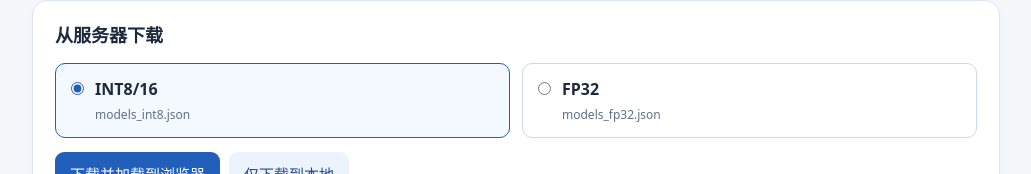
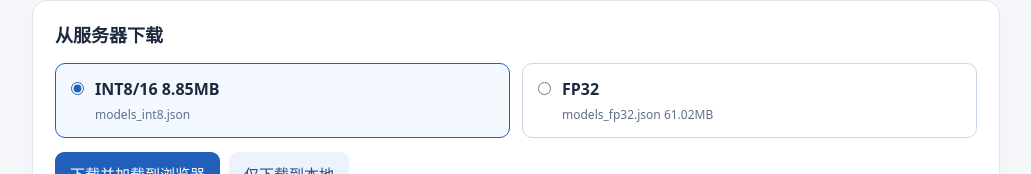
Before and after one commit to iqonli/nszgrm-demo, a plain HTML site: page index.html in a window 1280 px wide. Shown: the part 117-291 px from the top of the page, without its empty margins (124-1155 px from the left). Drawn offline with Linux system fonts and the light colour scheme.

Commit message:
Update index.html

```diff
--- a/index.html
+++ b/index.html
@@ -86,8 +86,8 @@ tr.raw-fusion td{font-weight:750;background:#f7faff}
   <div class="card-part">
     <h2>从服务器下载</h2>
     <div class="pick">
-      <label><input type="radio" name="variant" value="quant" checked><span><strong>INT8/16</strong><small>models_int8.json</small></span></label>
-      <label><input type="radio" name="variant" value="fp32"><span><strong>FP32</strong><small>models_fp32.json</small></span></label>
+      <label><input type="radio" name="variant" value="quant" checked><span><strong>INT8/16 8.85MB</strong><small>models_int8.json</small></span></label>
+      <label><input type="radio" name="variant" value="fp32"><span><strong>FP32</strong><small>models_fp32.json 61.02MB</small></span></label>
     </div>
     <div class="controls">
       <button id="load" type="button">下载并加载到浏览器</button>
```
